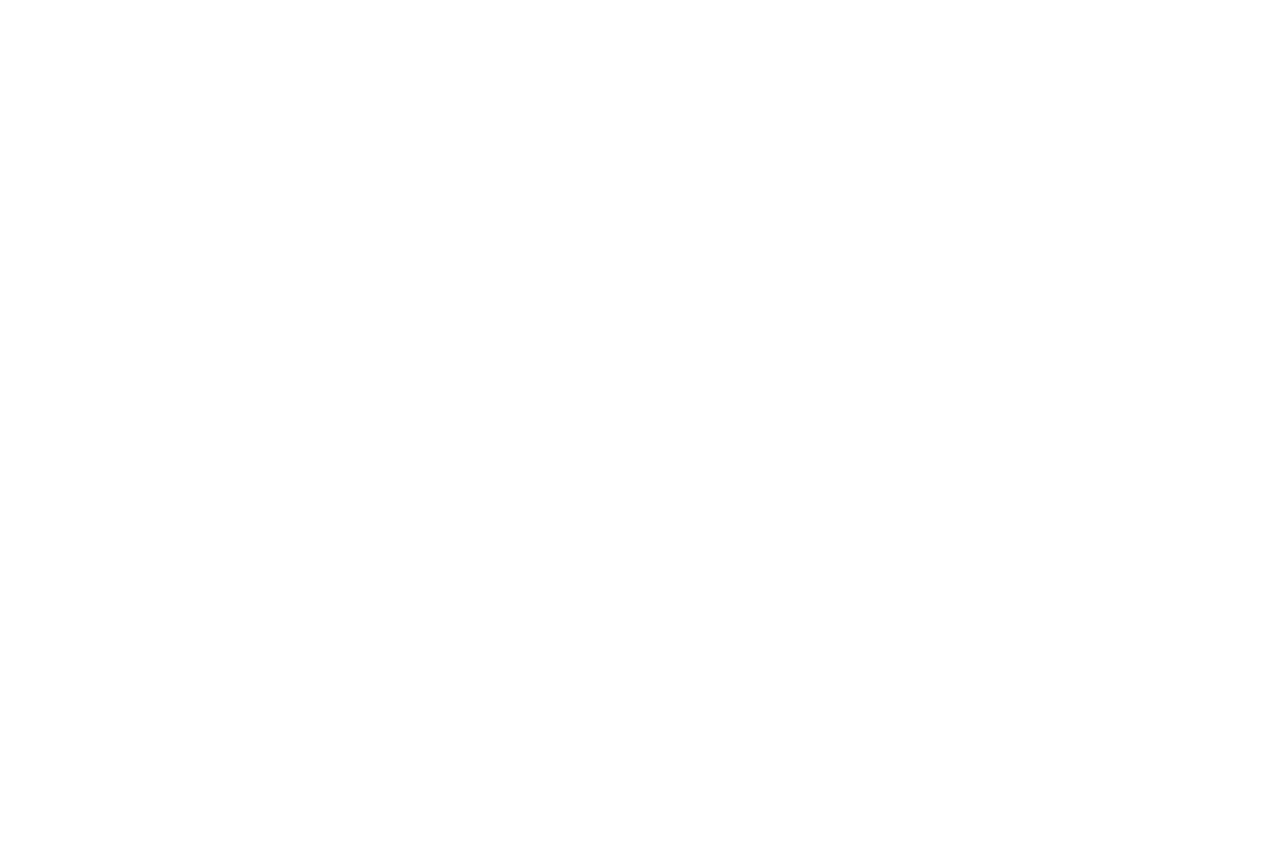
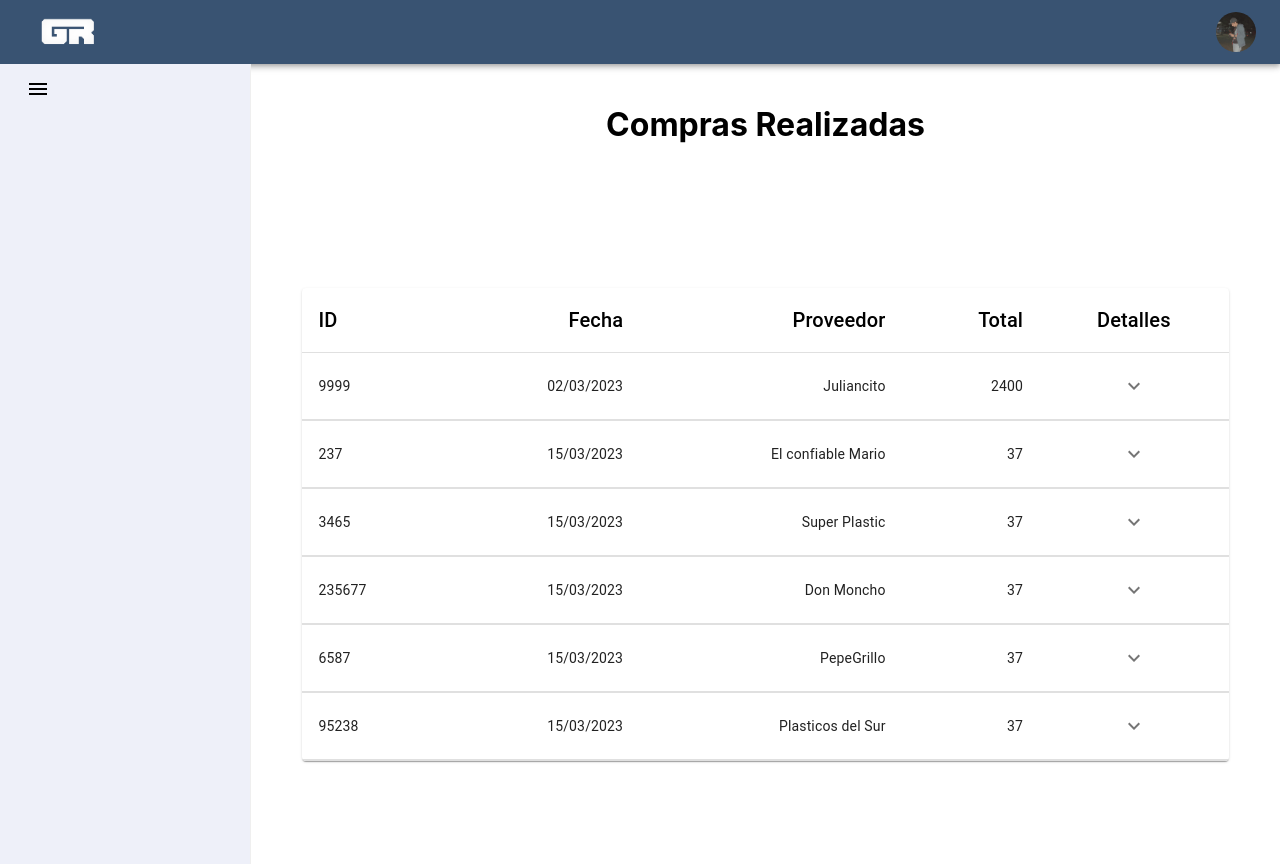
Before and after one commit to SixtoArrejin/RECIPLAS-TPI-G7, a React (Create React App) app in the folder gestion-reciplast/: page /compras-realizadas in a window 1280 px wide. Before the commit this address had no page. Before the commit the page ends 800 px from the top, so only its background shows below. Built offline with nearby package versions, Linux system fonts and the light colour scheme.

Commit message:
Se agrego las pantallas de detalles de compra y venta

```diff
--- a/gestion-reciplast/src/App.js
+++ b/gestion-reciplast/src/App.js
@@ -30,6 +30,7 @@ import Proveedores from "./pages/administracion/Proveedores";
 import ClientesDeudores from "./pages/administracion/ClientesDeudores";
 import DetalleCompra from "./pages/administracion/DetalleCompra"
 import DetalleVenta from "./pages/administracion/DetalleVenta";
+import ComprasRealizadas from "./pages/compras/ComprasRealizadas";
 
 
 
@@ -49,13 +50,16 @@ const areasData = {
 			  																													{nombre: "Agregar", link: "nuevo-usuario" } ]},
 			{ nombre: 'Clientes', link: "clientes", sub: false, icon: <HomeOutlinedIcon />, submenus: [ {nombre: "Ver Clientes", link: "clientes" },
 			{nombre: "Deudores", link: "deudores" } ] },
-			{ nombre: 'Proveedores', link: "proveedores", sub: true, icon: <HomeOutlinedIcon /> },]
+			{ nombre: 'Proveedores', link: "proveedores", sub: true, icon: <HomeOutlinedIcon /> },] ,
+
+	compras: [{ nombre: 'Home', link: "/", sub: true, icon: <HomeOutlinedIcon /> },
+			{ nombre: 'Compras Realizadas', link: "compras-realizadas", sub: true, icon: <HomeOutlinedIcon />, submenus: [ {nombre: "Ver Stock", link: "materias-primas/listado" }, {nombre: "Agregar", link: "materias-primas/agregar" } ]} ,] ,
 
 }
 
 
 
-const usuarios= [ {nombre: "Pepe", area: "administracion"}, {nombre: "Luis", area: "produccion"} ]
+const usuarios= [ {nombre: "Pepe", area: "administracion"}, {nombre: "Luis", area: "produccion"}, {nombre: "Chano", area: "compras"} ]
 
 
 
@@ -120,6 +124,7 @@ const datosArea = areasData[areaEmpresa] || [];
 			  <Route path="deudores" element={<ClientesDeudores /> } />
 			  <Route path="detalle-compra" element={<DetalleCompra /> } />
 			  <Route path="detalle-venta" element={<DetalleVenta /> } />
+			  <Route path="compras-realizadas" element={<ComprasRealizadas /> } />
 			</Route>
 		  </Routes>
 		</div>
--- a/gestion-reciplast/src/components/BarraLateral.jsx
+++ b/gestion-reciplast/src/components/BarraLateral.jsx
@@ -17,7 +17,9 @@ import { Grid } from "@mui/material";
 
 import { NavLink } from "react-router-dom";
 
-
+const capitalizeFirstLetter = (area) => {
+  return area.charAt(0).toUpperCase() + area.slice(1);
+};
 
 
 function BarraLateral({ campos, area }) {
@@ -37,7 +39,7 @@ function BarraLateral({ campos, area }) {
                 collapseSidebar();
               }}
               style={{ textAlign: "center" }}
-            > {area}  </MenuItem>
+            > <h1>{capitalizeFirstLetter(area)}</h1>  </MenuItem>
 
             {campos.map((campo) => {
               if (campo.sub) {
--- /dev/null
+++ b/gestion-reciplast/src/components/Modal1.jsx
@@ -0,0 +1,42 @@
+import { Modal, Box, Typography, Button } from "@mui/material";
+
+const stylem = {
+    position: 'absolute',
+    top: '50%',
+    left: '50%',
+    transform: 'translate(-50%, -50%)',
+    width: 400,
+    bgcolor: 'background.paper',
+    border: '2px solid #000',
+    boxShadow: 24,
+    p: 4,
+};
+
+export default function Modal1({ open, handleClose, titulo, parrafo }) {
+    return (
+        <div>
+            <Modal
+                open={open}
+                onClose={handleClose}
+                aria-labelledby="modal-modal-title"
+                aria-describedby="modal-modal-description"
+            >
+                <Box sx={stylem}>
+                    <Typography id="modal-modal-title" variant="h6" component="h2">
+                        {titulo}
+                    </Typography>
+                    <Typography id="modal-modal-description" sx={{ mt: 2 }}>
+                        {parrafo} <br/>
+                    </Typography>
+                    <div style={{ display: 'flex', flexWrap: 'wrap', justifyContent: 'center', width:"100%", marginTop:"5" }}>
+
+                        <Button onClick={handleClose} variant="contained" color="success">
+                            Aceptar
+                        </Button>
+                    </div>
+
+                </Box>
+            </Modal>
+        </div>
+    );
+}
--- a/gestion-reciplast/src/components/TablaCompras.jsx
+++ b/gestion-reciplast/src/components/TablaCompras.jsx
@@ -13,14 +13,16 @@ import Typography from '@mui/material/Typography';
 import Paper from '@mui/material/Paper';
 import KeyboardArrowDownIcon from '@mui/icons-material/KeyboardArrowDown';
 import KeyboardArrowUpIcon from '@mui/icons-material/KeyboardArrowUp';
-import { Grid, TextField, Button } from '@mui/material';
+import { Grid, TextField, Button, Modal } from '@mui/material';
+import Modal1 from './Modal1';
 
-function createData(name, id, fecha, total) {
+function createData(proveedor, id, fecha, total, descripcion) {
   return {
-    name,
+    proveedor,
     id,
     fecha,
     total,
+    descripcion,
     history: [
       {
         name: 'Botella',
@@ -42,14 +44,18 @@ function Row(props) {
   const { row } = props;
   const [open, setOpen] = React.useState(false);
 
+  const [openM, setOpenM] = React.useState(false);
+  const handleOpenM = () => setOpenM(true);
+  const handleCloseM = () => setOpenM(false);
+
   return (
     <React.Fragment>
       <TableRow sx={{ '& > *': { borderBottom: 'unset' } }}>
         <TableCell component="th" scope="row">
-          {row.name}
+          {row.id}
         </TableCell>
-        <TableCell align="right">{row.id}</TableCell>
         <TableCell align="right">{row.fecha}</TableCell>
+        <TableCell align="right">{row.proveedor}</TableCell>
         <TableCell align="right">{row.total}</TableCell>
         <TableCell align="center">
           <IconButton
@@ -70,7 +76,7 @@ function Row(props) {
               <Typography variant="h5" gutterBottom component="div">
                 Detalle de compra
               </Typography>
-              <Typography variant="h6" color="initial">Proveedor: Don Moncho</Typography>
+              <Typography variant="h6" color="initial">Descripcion: {row.descripcion}</Typography>
               <Table size="small" aria-label="purchases">
                 <TableHead>
                   <TableRow>
@@ -78,7 +84,7 @@ function Row(props) {
                     <TableCell align="center">Descripcion</TableCell>
                     <TableCell align="center">P/U</TableCell>
                     <TableCell align="center">Cantidad</TableCell>
-                    <TableCell align="center">Total price ($)</TableCell>
+                    <TableCell align="center">Total ($)</TableCell>
 
                   </TableRow>
                 </TableHead>
@@ -106,7 +112,8 @@ function Row(props) {
                 direction="row"
                 justifyContent="flex-end"
                 alignItems="center">
-                <Button variant="outlined">Imprimir</Button>
+                <Button onClick={handleOpenM} variant="outlined">Imprimir</Button>
+                <Modal1 open={openM} handleClose={handleCloseM} titulo="Se imprimio con exito" parrafo="Aceptar o cancelar para volver a la pagina" />
               </Grid>
 
             </Box>
@@ -119,12 +126,12 @@ function Row(props) {
 
 
 const rows = [
-  createData('Plasticos', 9999, "02/03/2023", 2400),
-  createData('Compras para administación', 237, "15/03/2023", 37),
-  createData('Utiles para comercialización', 3465, "15/03/2023", 37),
-  createData('Ice cream sandwich', 235677, "15/03/2023", 37),
-  createData('Ice cream sandwich', 6587, "15/03/2023", 37),
-  createData('Ice cream sandwich', 95238, "15/03/2023", 37),
+  createData('Juliancito', 9999, "02/03/2023", 2400, "Plasticos varios"),
+  createData('El confiable Mario', 237, "15/03/2023", 37, "Compras para administación"),
+  createData('Super Plastic', 3465, "15/03/2023", 37, "Utiles para comercialización"),
+  createData('Don Moncho', 235677, "15/03/2023", 37, "Papeleria"),
+  createData('PepeGrillo', 6587, "15/03/2023", 37, "Articulos de limpieza"),
+  createData('Plasticos del Sur', 95238, "15/03/2023", 37, "Plasticos varios"),
 ];
 
 export default function TablaCompras() {
@@ -134,10 +141,9 @@ export default function TablaCompras() {
         <Table aria-label="collapsible table">
           <TableHead>
             <TableRow>
-
-              <TableCell><Typography variant="h6" color="initial">Nombre</Typography></TableCell>
-              <TableCell align="right"><Typography variant="h6" color="initial">ID</Typography></TableCell>
+              <TableCell ><Typography variant="h6" color="initial">ID</Typography></TableCell>
               <TableCell align="right"><Typography variant="h6" color="initial">Fecha</Typography></TableCell>
+              <TableCell align="right"><Typography variant="h6" color="initial">Proveedor</Typography></TableCell>
               <TableCell align="right"><Typography variant="h6" color="initial">Total</Typography></TableCell>
               <TableCell align="center"><Typography variant="h6" color="initial">Detalles</Typography></TableCell>
 
--- /dev/null
+++ b/gestion-reciplast/src/pages/compras/ComprasRealizadas.jsx
@@ -0,0 +1,18 @@
+import * as React from 'react';
+import { Grid, Typography } from '@mui/material';
+import TablaCompras from '../../components/TablaCompras';
+
+export default function ComprasRealizadas() {
+  return (
+    <div style={{ display: 'flex', flexWrap: 'wrap', justifyContent: 'center', width:"100%" }}>
+
+
+      <div ><br /> <h1>Compras Realizadas</h1> <br /></div>
+
+      <div style={{ width:"90%" }}>
+        <TablaCompras />
+      </div>
+
+    </div>
+  );
+}
```
